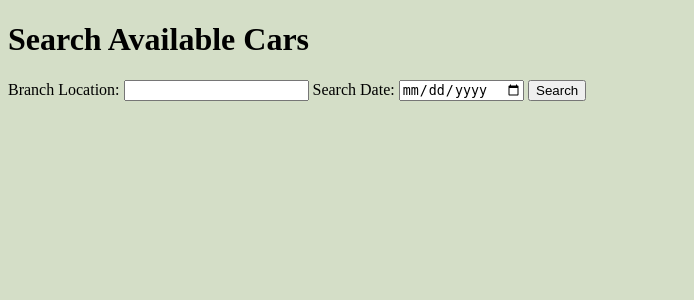
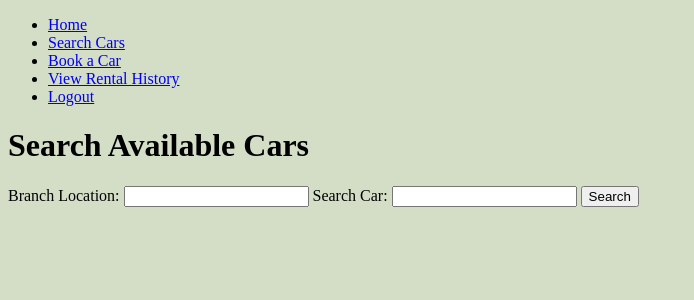
Before and after one commit to AlejandroMamani/car_rental_project, a PHP site: page /search.php in a window 1280 px wide. Shown: the top 300 px of the page, without its empty margins (0-694 px from the left). Run offline with PHP 8.4, Linux system fonts and the light colour scheme; the visitor is signed in with stand-in values (Sample User, id 1).

Commit message:
search now working and added an update to the clear table

```diff
--- a/search.php
+++ b/search.php
@@ -23,39 +23,27 @@ if (!isset($conn)) {
 }
 
 if ($_SERVER["REQUEST_METHOD"] == "POST") {
-    $branch_location = $_POST['branch_location'];
-    $search_date = $_POST['search_date'];
+    $location = $_POST['branch_location'];
+    //$search_date = $_POST['search_date'];
+    $search_car = $_POST['search_car'];
 
-    $query = "
-        SELECT cs.car_ID, vd.full_car_name, vd.color, vd.seat_capacity, cs.daily_rate
-        FROM Car_Storage cs
-        JOIN Vehicle_Details vd ON cs.info_ID = vd.info_ID
-        JOIN Branch b ON cs.branch_ID = b.branch_ID
-        WHERE b.location = ? AND cs.car_status = 'A'
-          AND NOT EXISTS (
-              SELECT 1
-              FROM Book b
-              WHERE b.car_ID = cs.car_ID
-                AND (
-                    b.pickup_time <= ? AND b.drop_time >= ?
-                )
-          );
-    ";
+    $query = "SELECT cs.car_ID, vd.full_car_name, vd.color, vd.seat_capacity, cs.daily_rate, cs.location
+        From car_storage as cs, vehicle_details as vd
+        where cs.info_ID = vd.info_ID and car_status = 'A' and cs.location like '%". $location ."%'
+        and vd.full_car_name like '%". $search_car ."%'";
 
-    $stmt = $conn->prepare($query);
-
-    if (!$stmt) {
-        die("Error preparing the statement: " . $conn->error);
-    }
-
-    $stmt->bind_param("sss", $branch_location, $search_date, $search_date);
-
-    if ($stmt->execute()) {
-        $result = $stmt->get_result();
+    if ($result = $conn->query($query)) {
+        if ($result->num_rows > 0) {
+            $result = $conn->query($query);
+        } else {
+            $error = "No available cars found";
+        }
     } else {
-        $error = "Query execution failed: " . $stmt->error;
+        $error = "Error executing query: " . $conn->error;
     }
 }
+
+
 ?>
 <!DOCTYPE html>
 <html lang="en">
@@ -66,16 +54,28 @@ if ($_SERVER["REQUEST_METHOD"] == "POST") {
     <link rel="stylesheet" href="style/style.css">
 </head>
 <body>
+    <header>
+        <nav class="navbar">
+            <ul>
+                <li><a href="home.php">Home</a></li>
+                <li><a href="search.php">Search Cars</a></li>
+                <li><a href="book.php">Book a Car</a></li>
+                <li><a href="rental_history.php">View Rental History</a></li>
+                <li><a href="logout.php">Logout</a></li>
+            </ul>
+        </nav>
+    </header>
+
     <h1>Search Available Cars</h1>
     <?php if (isset($error)) { ?>
         <p style="color: red;"><?php echo htmlspecialchars($error); ?></p>
     <?php } ?>
     <form method="POST">
         <label for="branch_location">Branch Location:</label>
-        <input type="text" id="branch_location" name="branch_location" required>
+        <input type="text" id="branch_location" name="branch_location" >
 
-        <label for="search_date">Search Date:</label>
-        <input type="date" id="search_date" name="search_date" required>
+        <label for="search_car">Search Car:</label>
+        <input type="text" id="search_car" name="search_car" >
 
         <button type="submit">Search</button>
     </form>
@@ -84,12 +84,13 @@ if ($_SERVER["REQUEST_METHOD"] == "POST") {
         <h2>Available Cars</h2>
         <table>
             <thead>
-                <tr>
+                <tr padx="50px">
                     <th>Car ID</th>
                     <th>Car Name</th>
                     <th>Color</th>
                     <th>Seats</th>
                     <th>Daily Rate</th>
+                    <th>Location</th>
                 </tr>
             </thead>
             <tbody>
@@ -100,6 +101,7 @@ if ($_SERVER["REQUEST_METHOD"] == "POST") {
                         <td><?php echo htmlspecialchars($row['color']); ?></td>
                         <td><?php echo htmlspecialchars($row['seat_capacity']); ?></td>
                         <td><?php echo htmlspecialchars($row['daily_rate']); ?></td>
+                        <td><?php echo htmlspecialchars($row['location']); ?></td>
                     </tr>
                 <?php } ?>
             </tbody>
```
Also changed, not shown: sql/Clear_carRental_tables.sql (+11 -0 lines).
